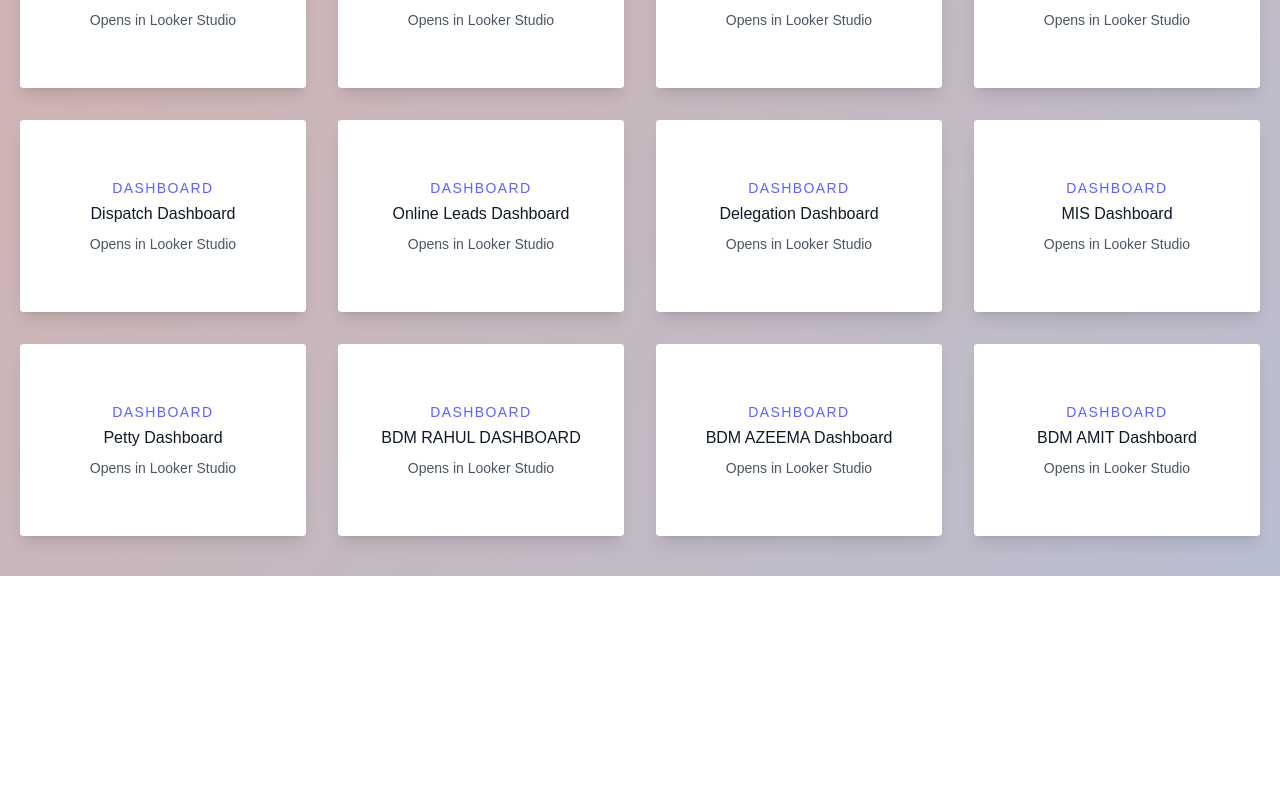
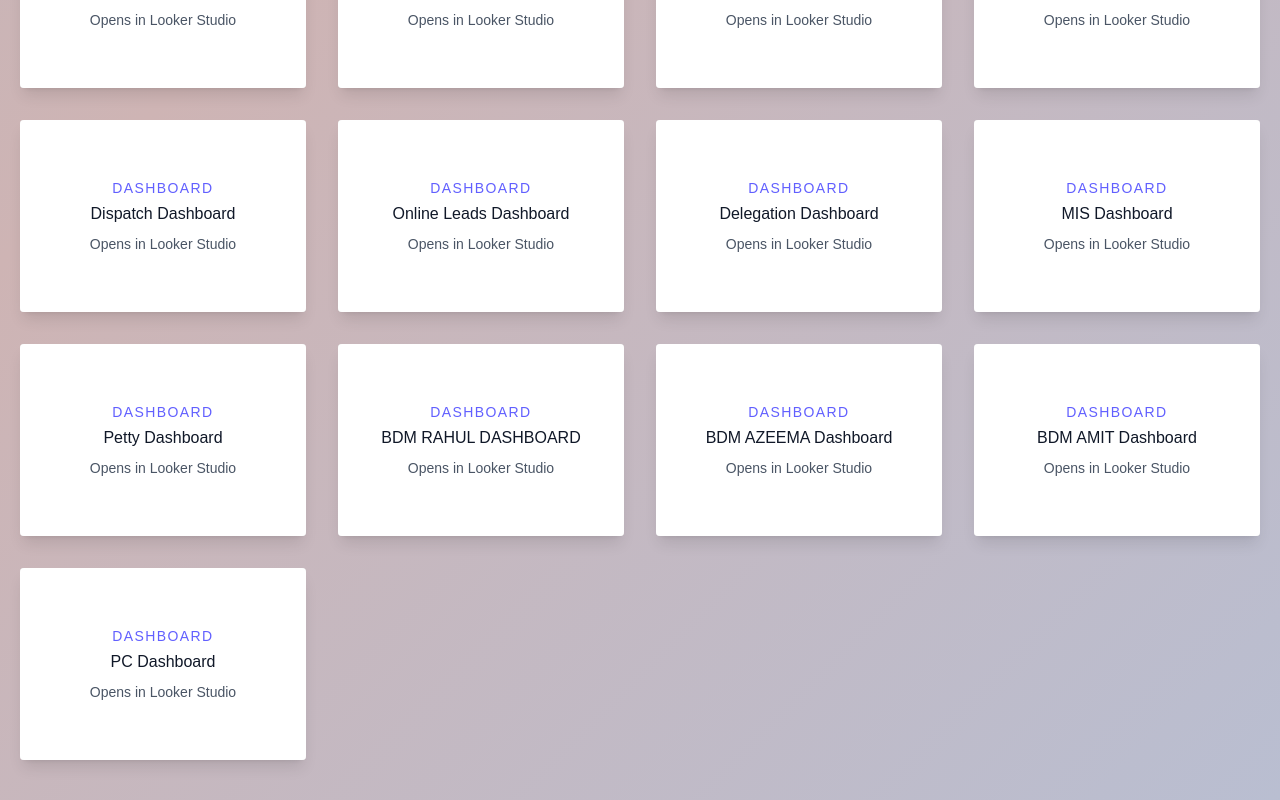
Before and after one commit to Nitesh14112001/oasisstudiopr1, a Next.js app: page /dashboard in a window 1280 px wide. Shown: the part 1552-2352 px from the top of the page. Before the commit the page ends 2128 px from the top, so only its background shows below. Built offline with nearby package versions, Linux system fonts and the light colour scheme.

Commit message:
pc dashboard
change pc dashboard

```diff
--- a/pages/dashboard.js
+++ b/pages/dashboard.js
@@ -168,6 +168,11 @@
       url: "https://lookerstudio.google.com/reporting/0adf580f-7e25-4d48-8a3b-417ef78a2b10",
       image: "https://dummyimage.com/600x400/4f46e5/ffffff&text=Closure",
     },
+    {
+      name: "PC Dashboard",
+      url: "https://lookerstudio.google.com/reporting/7be18138-657d-49fd-bea9-9039ec37146d",
+      image: "https://dummyimage.com/600x400/4f46e5/ffffff&text=Closure",
+    },
 
   ];
 
```
